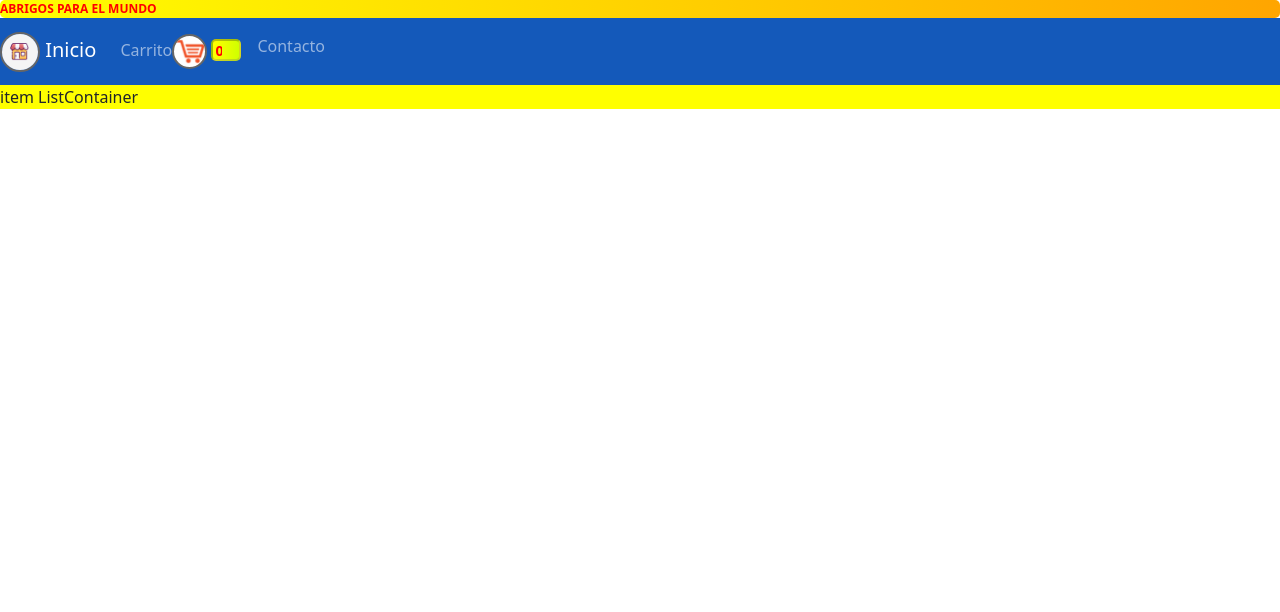
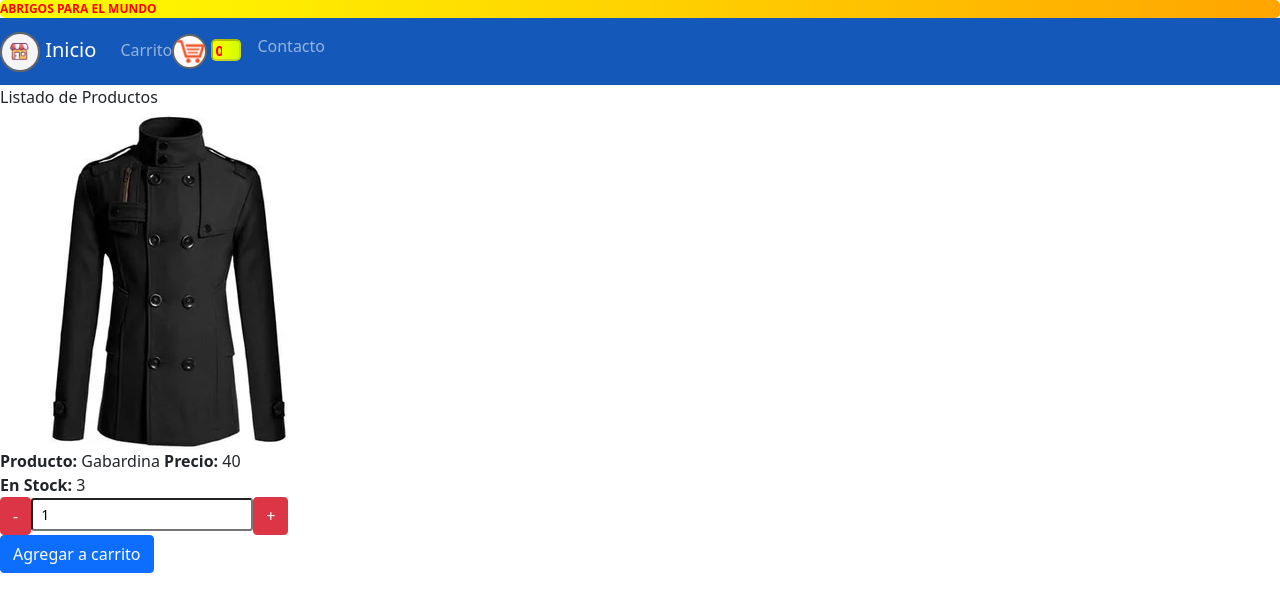
Before and after one commit to jcachom/ventas_react, a React (Create React App) app: page / in a window 1280 px wide. Shown: the top 612 px of the page. Built offline with nearby package versions, Linux system fonts and the light colour scheme.

Commit message:
Desafio componentes II

```diff
--- a/src/App.js
+++ b/src/App.js
@@ -6,7 +6,7 @@ function App(){
     return (
    <div>
        <NavBars/>
-       <ItemListContainer titulo="item ListContainer" />
+       <ItemListContainer titulo="Listado de Productos" />
    </div>
     );
 }
--- /dev/null
+++ b/src/Componentes/ItemCount.js
@@ -0,0 +1,66 @@
+
+import React from 'react';
+import { Component } from 'react';
+import 'bootstrap/dist/css/bootstrap.min.css' ;
+//import  {RutaImgProductos} from '../Componentes/assets/Ruta_img';
+import  Producto_6 from './assets/img_productos/producto_6.png';
+
+
+class  ItemCount extends Component{
+     constructor(props){
+         super(props);
+         this.state ={
+             cant_pedido : parseInt(  this.props.cant_inicial,10) ,
+         };
+     }
+
+     onAdicPedido =() => {
+
+        if (this.state.cant_pedido + 1 <= parseInt( this.props.stock) ){
+
+            this.setState( (prevState) => ({
+                cant_pedido: prevState.cant_pedido + 1
+          }));
+        }
+     }
+
+     onDisPedido =() => {
+
+        if (this.state.cant_pedido - 1 > 0 ){
+            this.setState( (prevState ) => ({
+                cant_pedido: prevState.cant_pedido - 1
+
+              }));
+
+            }
+     }
+
+    render() {
+        const colorP={'font-weight': 'bold'}
+            return (
+
+             <div >
+
+
+            <img src={Producto_6} alt="Carrito"   ></img>{' '}
+
+             <div >  <span style={colorP} >Producto:</span>  {this.props.producto}  <span style={colorP}>Precio:</span> {this.props.precio}</div>
+             <div >  <span style={colorP} >En Stock:</span>  {this.props.stock} </div>
+
+
+             <div className="form-inline">
+             <button onClick={this.onDisPedido} className="btn btn-danger" >-</button>
+             <input   type="number"  key="cant_ped" className="form-control-sm" value={this.state.cant_pedido} />
+             <button onClick={this.onAdicPedido} className="btn btn-danger">+</button>
+             </div>
+
+             <div>  <button className="btn btn-primary">Agregar a carrito</button></div>
+
+            </div>
+
+
+        );
+    }
+  }
+
+    export default ItemCount;
--- a/src/Componentes/ItemListContainer.js
+++ b/src/Componentes/ItemListContainer.js
@@ -1,13 +1,15 @@
 
 import React, { Component } from 'react';
+import ItemCount from './ItemCount';
 
 class  ItemListContainer extends  Component {
     render() {
-        const colorP={background:'yellow'}
+        //const colorP={background:'yellow'}
 
         return (
-            <div style={colorP}>
+            <div  >
             {this.props.titulo}
+            <ItemCount cant_inicial="1"  stock="3" producto="Gabardina" precio="40"></ItemCount>
             </div>
              );
     }
--- /dev/null
+++ b/src/Componentes/assets/Ruta_img.js
@@ -0,0 +1 @@
+export const RutaImgProductos= require.context('../assets/img_productos',true)
```
Also changed, not shown: src/Componentes/assets/img_productos/producto_6.png (added).
